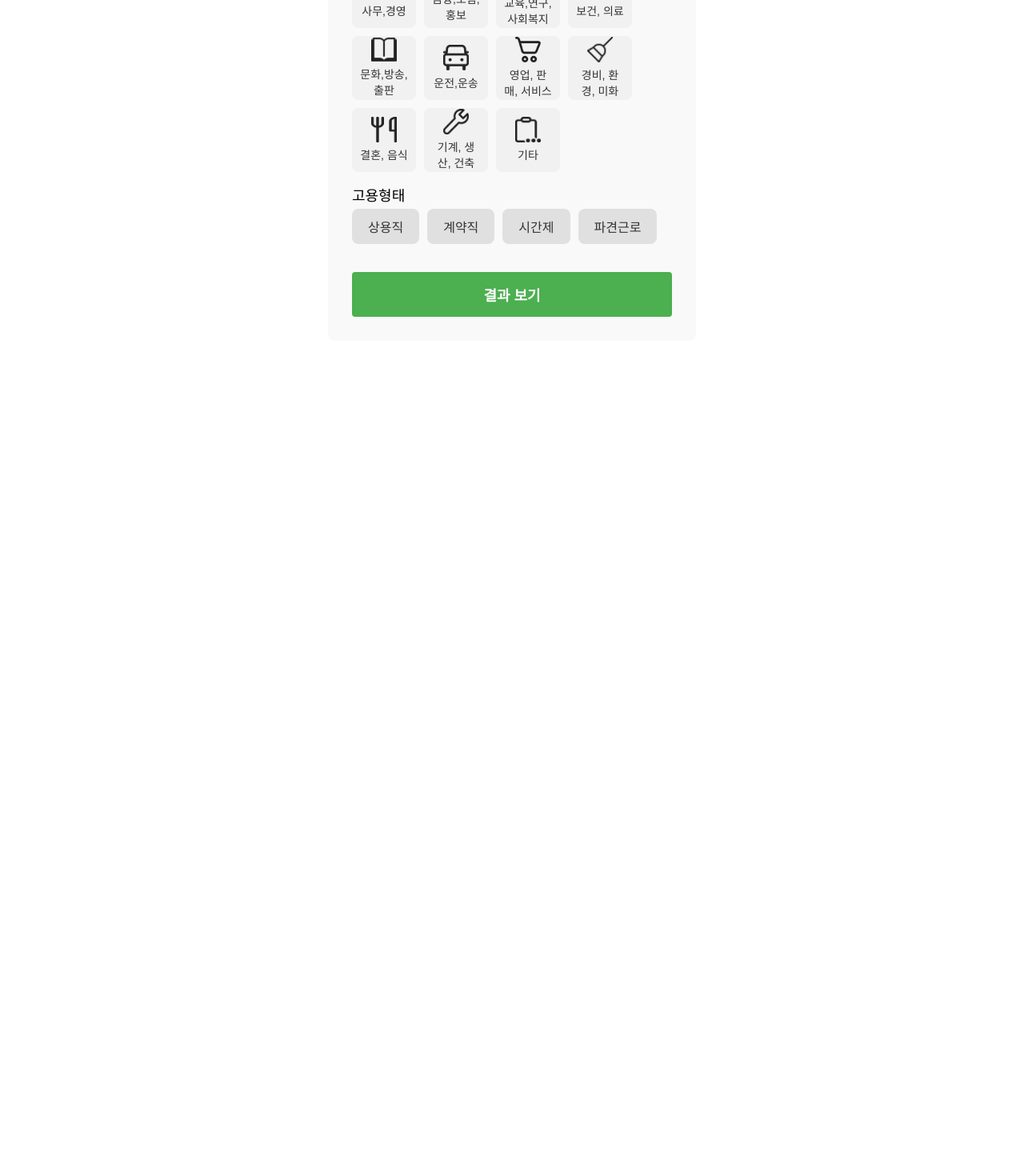
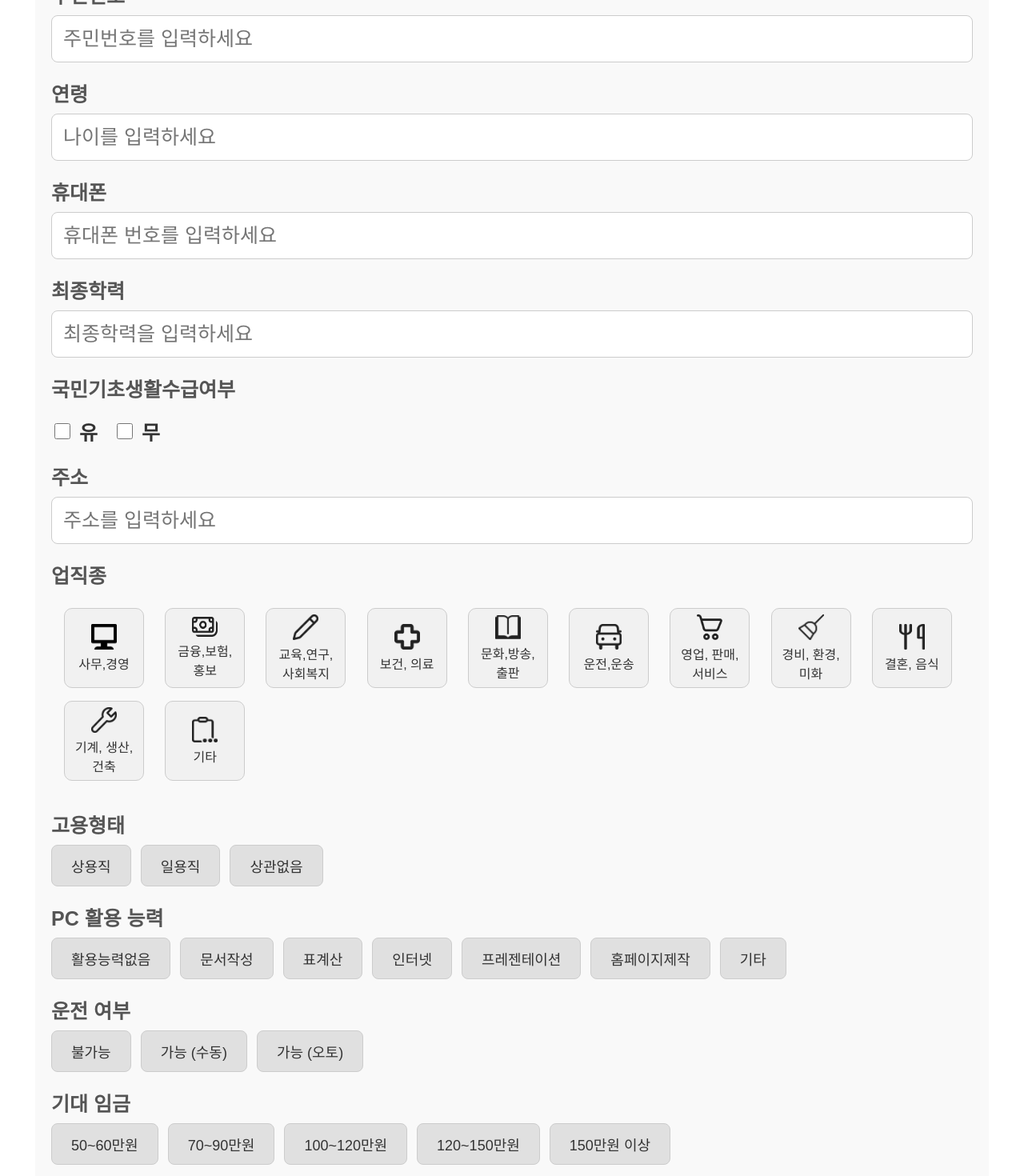
Before and after one commit to hyeon020723/BusanSilverWork, a React (Create React App) app in the folder silverwork/: page /resume in a window 1280 px wide. Shown: the part 380-1850 px from the top of the page at 80% size. Before the commit the page ends 806 px from the top, so only its background shows below. Built offline with nearby package versions, Linux system fonts and the light colour scheme.

Commit message:
add resumepage

```diff
--- a/silverwork/package.json
+++ b/silverwork/package.json
@@ -7,6 +7,8 @@
     "@testing-library/react": "^13.4.0",
     "@testing-library/user-event": "^13.5.0",
     "axios": "^1.7.7",
+    "cors": "^2.8.5",
+    "express": "^4.21.1",
     "react": "^18.3.1",
     "react-dom": "^18.3.1",
     "react-kakao-maps-sdk": "^1.1.27",
--- a/silverwork/src/pages/ResumePage.js
+++ b/silverwork/src/pages/ResumePage.js
@@ -1,4 +1,6 @@
 import React, { useState } from "react";
+import { useNavigate } from "react-router-dom";
+
 import axios from "axios";
 
 // 아이콘 이미지 파일 import
@@ -15,7 +17,21 @@ import constructionIcon from "../icons/기술.png";
 import otherIcon from "../icons/기타.png";
 
 function ResumePage() {
-  const [age, setAge] = useState("");
+  const navigate = useNavigate();
+  const [formData, setFormData] = useState({
+    name: "",
+    idNumber: "",
+    age: "",
+    phone: "",
+    educationLevel: "",
+    welfareStatus: "",
+    address: "",
+    pcSkills: "",
+    drivingAbility: "",
+    preferredJobs: ["", "", ""],
+    expectedSalary: "",
+    employmentType: "",
+  });
   const [selectedJobCategories, setSelectedJobCategories] = useState([]);
   const [selectedEmploymentTypes, setSelectedEmploymentTypes] = useState([]);
   const [statusMessage, setStatusMessage] = useState("");
@@ -34,9 +50,39 @@ function ResumePage() {
     { name: "기타", icon: otherIcon },
   ];
 
-  const employmentTypes = ["상용직", "계약직", "시간제", "파견근로"];
+  const pcSkillsOptions = [
+    "활용능력없음",
+    "문서작성",
+    "표계산",
+    "인터넷",
+    "프레젠테이션",
+    "홈페이지제작",
+    "기타",
+  ];
 
-  // 체크박스 상태 변경 함수
+  const drivingOptions = ["불가능", "가능 (수동)", "가능 (오토)"];
+
+  const salaryOptions = [
+    "50~60만원",
+    "70~90만원",
+    "100~120만원",
+    "120~150만원",
+    "150만원 이상",
+  ];
+
+  const employmentOptions = ["상용직", "일용직", "상관없음"];
+
+  const handleInputChange = (e) => {
+    const { name, value } = e.target;
+    setFormData({ ...formData, [name]: value });
+  };
+
+  const handlePreferredJobChange = (index, value) => {
+    const newPreferredJobs = [...formData.preferredJobs];
+    newPreferredJobs[index] = value;
+    setFormData({ ...formData, preferredJobs: newPreferredJobs });
+  };
+
   const handleCheckboxChange = (setFunction, selectedOptions, option) => {
     if (selectedOptions.includes(option)) {
       setFunction(selectedOptions.filter((item) => item !== option));
@@ -46,19 +92,17 @@ function ResumePage() {
   };
 
   const handleSubmit = async () => {
-    console.log("Selected Age:", age);
-    console.log("Selected Job Categories:", selectedJobCategories);
-    console.log("Selected Employment Types:", selectedEmploymentTypes);
-
     setStatusMessage("결과를 불러오는 중입니다...");
 
     try {
       await axios.post("/api/results", {
-        age,
+        ...formData,
         selectedJobCategories,
         selectedEmploymentTypes,
       });
-      setStatusMessage("결과를 성공적으로 불러왔습니다.");
+      navigate("/results", { state: { formData } });
+
+      setStatusMessage("신청내역을 확인해주세요");
     } catch (error) {
       setStatusMessage("오류가 발생했습니다. 다시 시도해주세요.");
       console.error("Error sending data to the backend:", error);
@@ -67,20 +111,116 @@ function ResumePage() {
 
   return (
     <div style={containerStyle}>
-      <h2 style={titleStyle}>옵션 선택</h2>
-
-      {/* 연령 선택 */}
+      <h2 style={titleStyle}>구직신청</h2>
+      <div style={optionGroupStyle}>
+        <label style={labelStyle}>이름</label>
+        <input
+          type="text"
+          name="name"
+          placeholder="이름을 입력하세요"
+          value={formData.name}
+          onChange={handleInputChange}
+          style={inputStyle}
+          required
+        />
+      </div>
+      <div style={optionGroupStyle}>
+        <label style={labelStyle}>주민번호</label>
+        <input
+          type="text"
+          name="idNumber"
+          placeholder="주민번호를 입력하세요"
+          value={formData.idNumber}
+          onChange={handleInputChange}
+          style={inputStyle}
+          required
+        />
+      </div>
       <div style={optionGroupStyle}>
         <label style={labelStyle}>연령</label>
         <input
           type="number"
+          name="age"
           placeholder="나이를 입력하세요"
-          value={age}
-          onChange={(e) => setAge(e.target.value)}
+          value={formData.age}
+          onChange={handleInputChange}
+          style={inputStyle}
+        />
+      </div>
+      <div style={optionGroupStyle}>
+        <label style={labelStyle}>휴대폰</label>
+        <input
+          type="tel"
+          name="phone"
+          placeholder="휴대폰 번호를 입력하세요"
+          value={formData.phone}
+          onChange={handleInputChange}
+          style={inputStyle}
+          required
+        />
+      </div>
+
+      <div style={optionGroupStyle}>
+        <label style={labelStyle}>최종학력</label>
+        <input
+          type="text"
+          name="educationLevel"
+          placeholder="최종학력을 입력하세요"
+          value={formData.educationLevel}
+          onChange={handleInputChange}
           style={inputStyle}
         />
       </div>
 
+      <div style={optionGroupStyle}>
+        <label style={labelStyle}>국민기초생활수급여부</label>
+        <div style={welfareStatusContainerStyle}>
+          <label style={welfareOptionStyle}>
+            <input
+              type="checkbox"
+              name="welfareStatus"
+              value="유"
+              style={inputCheckboxStyle}
+              checked={formData.welfareStatus === "유"}
+              onChange={() =>
+                setFormData((prevData) => ({
+                  ...prevData,
+                  welfareStatus: prevData.welfareStatus === "유" ? "" : "유",
+                }))
+              }
+            />
+            <span style={labelTextStyle}>유</span>
+          </label>
+          <label style={welfareOptionStyle}>
+            <input
+              type="checkbox"
+              name="welfareStatus"
+              value="무"
+              style={inputCheckboxStyle}
+              checked={formData.welfareStatus === "무"}
+              onChange={() =>
+                setFormData((prevData) => ({
+                  ...prevData,
+                  welfareStatus: prevData.welfareStatus === "무" ? "" : "무",
+                }))
+              }
+            />
+            <span style={labelTextStyle}>무</span>
+          </label>
+        </div>
+      </div>
+
+      <div style={optionGroupStyle}>
+        <label style={labelStyle}>주소</label>
+        <input
+          type="text"
+          name="address"
+          placeholder="주소를 입력하세요"
+          value={formData.address}
+          onChange={handleInputChange}
+          style={inputStyle}
+        />
+      </div>
       {/* 업직종 선택 */}
       <div style={optionGroupStyle}>
         <label style={labelStyle}>업직종</label>
@@ -110,12 +250,11 @@ function ResumePage() {
           ))}
         </div>
       </div>
-
       {/* 고용형태 선택 */}
       <div style={optionGroupStyle}>
         <label style={labelStyle}>고용형태</label>
         <div style={buttonContainerStyle}>
-          {employmentTypes.map((type, index) => (
+          {employmentOptions.map((type, index) => (
             <button
               key={index}
               onClick={() =>
@@ -140,37 +279,101 @@ function ResumePage() {
         </div>
       </div>
 
-      {/* 결과 보기 버튼 */}
+      {/* PC Skill Options */}
+      <div style={optionGroupStyle}>
+        <label style={labelStyle}>PC 활용 능력</label>
+        <div style={buttonContainerStyle}>
+          {pcSkillsOptions.map((option, index) => (
+            <button
+              key={index}
+              onClick={() => setFormData({ ...formData, pcSkills: option })}
+              style={{
+                ...employmentButtonStyle,
+                backgroundColor:
+                  formData.pcSkills === option ? "#4CAF50" : "#e0e0e0",
+                color: formData.pcSkills === option ? "white" : "#333",
+              }}>
+              {option}
+            </button>
+          ))}
+        </div>
+      </div>
+
+      <div style={optionGroupStyle}>
+        <label style={labelStyle}>운전 여부</label>
+        <div style={buttonContainerStyle}>
+          {drivingOptions.map((option, index) => (
+            <button
+              key={index}
+              onClick={() =>
+                setFormData({ ...formData, drivingAbility: option })
+              }
+              style={{
+                ...employmentButtonStyle,
+                backgroundColor:
+                  formData.drivingAbility === option ? "#4CAF50" : "#e0e0e0",
+                color: formData.drivingAbility === option ? "white" : "#333",
+              }}>
+              {option}
+            </button>
+          ))}
+        </div>
+      </div>
+
+      <div style={optionGroupStyle}>
+        <label style={labelStyle}>기대 임금</label>
+        <div style={buttonContainerStyle}>
+          {salaryOptions.map((option, index) => (
+            <button
+              key={index}
+              onClick={() =>
+                setFormData({ ...formData, expectedSalary: option })
+              }
+              style={{
+                ...employmentButtonStyle,
+                backgroundColor:
+                  formData.expectedSalary === option ? "#4CAF50" : "#e0e0e0",
+                color: formData.expectedSalary === option ? "white" : "#333",
+              }}>
+              {option}
+            </button>
+          ))}
+        </div>
+      </div>
+
+      {/* 신청하기 버튼 */}
       <button onClick={handleSubmit} style={viewResultsButtonStyle}>
-        결과 보기
+        신청하기
       </button>
-
       {/* 상태 메시지 */}
       {statusMessage && <p style={statusMessageStyle}>{statusMessage}</p>}
     </div>
   );
 }
 
-// 스타일 정의
+//style
 const containerStyle = {
   display: "flex",
   flexDirection: "column",
   alignItems: "center",
-  padding: "30px",
+  padding: "20px",
   backgroundColor: "#f9f9f9",
-  borderRadius: "8px",
-  maxWidth: "400px",
-  margin: "0 auto",
+  borderRadius: "12px",
+  maxWidth: "90%",
+  margin: "20px auto",
   fontFamily: "Arial, sans-serif",
 };
 
 const titleStyle = {
-  fontSize: "24px",
+  fontSize: "28px",
+  fontWeight: "bold",
+  color: "#333",
   marginBottom: "20px",
+  textAlign: "center",
 };
 
 const optionGroupStyle = {
-  marginBottom: "15px",
+  marginBottom: "20px",
   display: "flex",
   flexDirection: "column",
   alignItems: "flex-start",
@@ -178,22 +381,56 @@ const optionGroupStyle = {
 };
 
 const labelStyle = {
-  fontSize: "18px",
-  marginBottom: "5px",
+  fontSize: "25px",
+  marginBottom: "8px",
+  fontWeight: "600",
+  color: "#555",
 };
 
 const inputStyle = {
   width: "100%",
-  padding: "12px",
-  fontSize: "16px",
-  borderRadius: "4px",
+  padding: "14px",
+  fontSize: "25px",
+  borderRadius: "8px",
   border: "1px solid #ccc",
+  boxSizing: "border-box",
 };
 
 const iconButtonContainerStyle = {
+  display: "grid",
+  gridTemplateColumns: "repeat(auto-fit, minmax(100px, 1fr))", // Slightly larger minimum width for better legibility
+  gap: "16px", // Increase gap for clearer spacing between items
+  alignItems: "center", // Center align buttons vertically in their grid cells
+  justifyContent: "center", // Center the grid within its container
+  padding: "16px", // Add padding around the grid to create space from surrounding content
+  width: "100%", // Make the grid responsive to its container's width
+  boxSizing: "border-box", // Ensure padding doesn't affect overall width
+};
+
+const welfareStatusContainerStyle = {
   display: "flex",
-  flexWrap: "wrap",
-  gap: "10px",
+  gap: "20px", // Clear space between the "유" and "무" options
+  fontSize: "30px", // Slightly increase font size for readability
+  alignItems: "center", // Align items in the center for a balanced layout
+  marginTop: "10px",
+};
+
+const welfareOptionStyle = {
+  display: "flex",
+  alignItems: "center",
+  gap: "8px", // Space between checkbox and label text
+  cursor: "pointer", // Pointer cursor for clickable elements
+};
+
+const inputCheckboxStyle = {
+  width: "20px", // Increase size for easier clicking
+  height: "20px",
+};
+
+const labelTextStyle = {
+  fontSize: "25px",
+  color: "#333", // Dark color for high contrast and readability
+  fontWeight: "bold",
 };
 
 const iconButtonStyle = {
@@ -201,13 +438,14 @@ const iconButtonStyle = {
   alignItems: "center",
   justifyContent: "center",
   padding: "10px",
-  fontSize: "14px",
-  border: "none",
-  borderRadius: "8px",
+  fontSize: "16px",
+  border: "1px solid #ccc",
+  borderRadius: "10px",
   cursor: "pointer",
   flexDirection: "column",
-  width: "80px",
-  height: "80px",
+  width: "100px",
+  height: "100px",
+  transition: "background-color 0.2s",
 };
 
 const iconStyle = {
@@ -218,36 +456,69 @@ const iconStyle = {
 
 const buttonContainerStyle = {
   display: "flex",
-  gap: "10px",
   flexWrap: "wrap",
+  gap: "12px",
+  justifyContent: "center",
 };
 
 const employmentButtonStyle = {
-  padding: "10px 20px",
-  fontSize: "16px",
+  padding: "12px 24px",
+  fontSize: "18px",
   borderRadius: "8px",
-  border: "none",
+  border: "1px solid #ccc",
   cursor: "pointer",
+  transition: "background-color 0.2s",
 };
 
 const viewResultsButtonStyle = {
   marginTop: "20px",
-  padding: "15px 25px",
-  fontSize: "18px",
+  padding: "15px",
+  fontSize: "20px",
   fontWeight: "bold",
   backgroundColor: "#4CAF50",
   color: "white",
   border: "none",
-  borderRadius: "4px",
+  borderRadius: "8px",
   cursor: "pointer",
   width: "100%",
+  maxWidth: "300px",
 };
 
 const statusMessageStyle = {
   marginTop: "15px",
-  fontSize: "16px",
+  fontSize: "18px",
   color: "#333",
   textAlign: "center",
 };
 
+// Media Queries for Responsive Design
+const responsiveStyles = `
+@media (max-width: 768px) {
+  .container {
+    padding: 15px;
+    font-size: 1rem;
+  }
+  .title {
+    font-size: 24px;
+  }
+  .label {
+    font-size: 18px;
+  }
+  .input {
+    font-size: 16px;
+  }
+  .iconButton {
+    width: 80px;
+    height: 80px;
+  }
+  .employmentButton {
+    font-size: 16px;
+    padding: 10px 15px;
+  }
+  .viewResultsButton {
+    font-size: 18px;
+  }
+}
+`;
+
 export default ResumePage;
```
Also changed, not shown: 1 other file (tests, documents, lock files or other folders).
